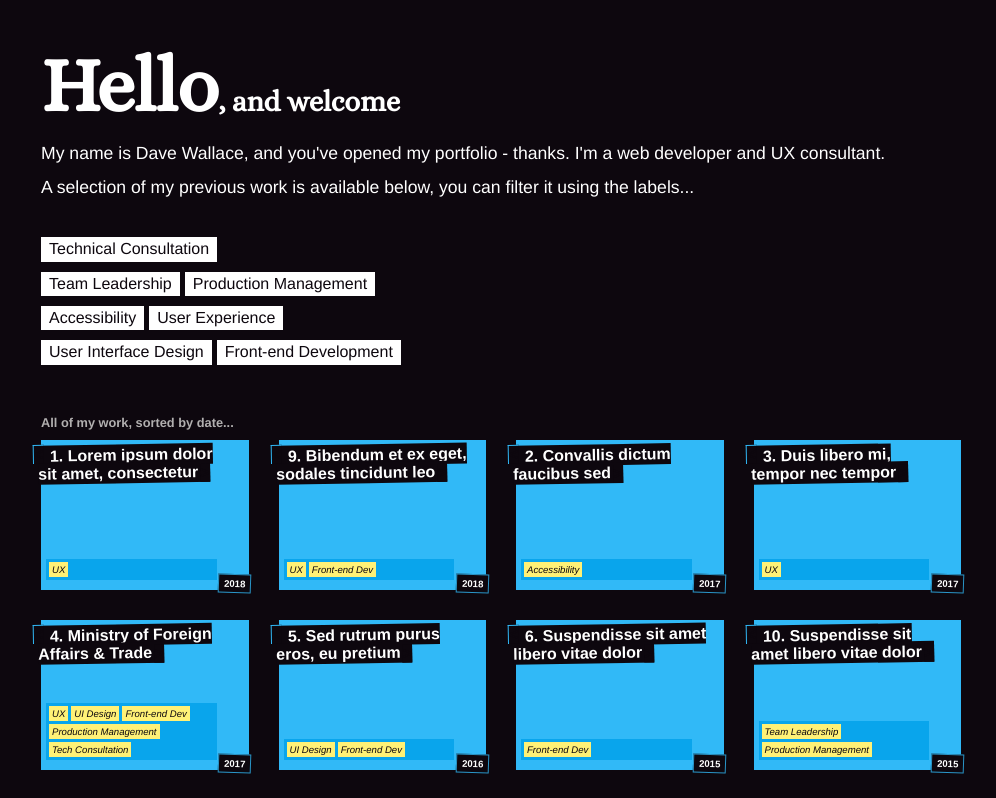
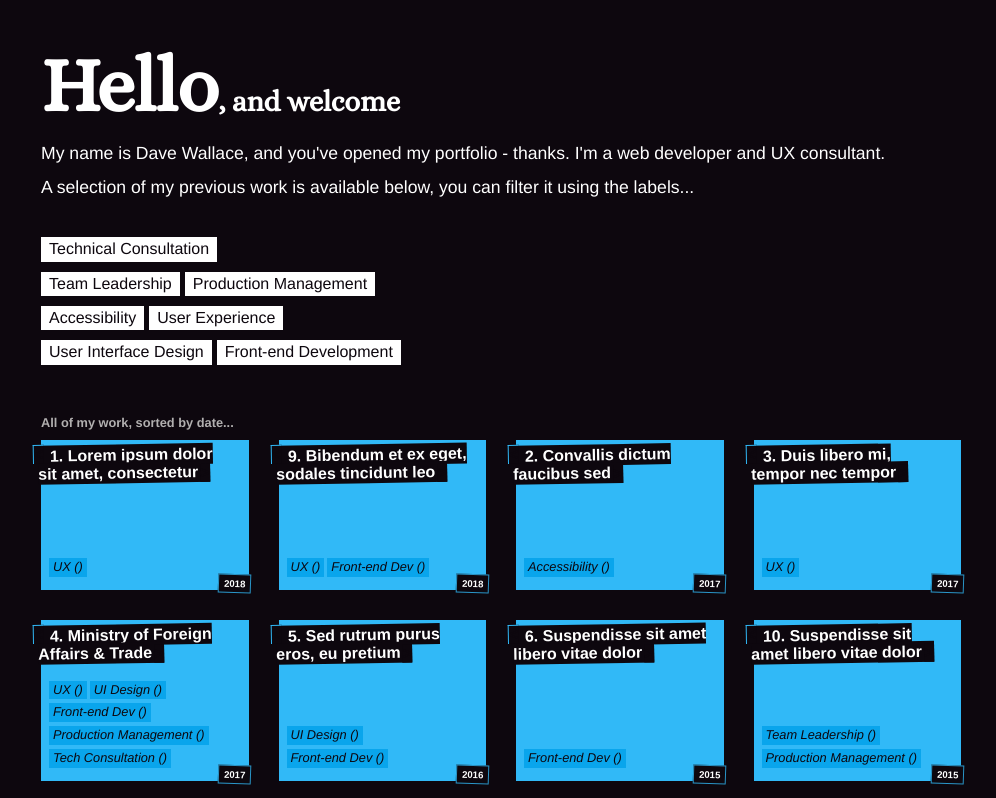
Before and after one commit to davewallace/davewallace.io, a Vue app: page / in a window 1280 px wide. Shown: the top 798 px of the page, without its empty margins (139-1135 px from the left). Built offline with nearby package versions, Linux system fonts and the light colour scheme.

Commit message:
Meh, too long ago and never solved reactivity problem

```diff
--- a/src/components/containers/SortableGrid.vue
+++ b/src/components/containers/SortableGrid.vue
@@ -52,6 +52,7 @@
 </template>
 
 <script>
+import Vue from 'vue'
 import SortableGridMenu from './SortableGridMenu'
 import SortableGridItem from './SortableGridItem'
 
@@ -120,7 +121,6 @@ export default {
    **/
   watch: {
     gridSelectedItem: function (newValue, oldValue) {
-
       this.updateGridSelectedState()
     }
   },
@@ -209,13 +209,16 @@ export default {
       // structure. This way, the most recently selected sort option items are
       // most prominent - even if they are older than previously selected
       // options.
-      let primarySortData = []
-      let primarySortStructures = []
+      let primarySortData = [];
+      let primarySortStructures = [];
+
       selectedSortOptions.forEach(function (option, sortOptionsIndex) {
 
         self.gridData.forEach(function (dataItem, dataItemIndex) {
 
           dataItem.tags.forEach(function (tagObj) {
+
+            tagObj.selected = false;
 
             // If a given item has tags which match a selected tag, add it to
             // the new Array.
@@ -224,23 +227,57 @@ export default {
               // Create a new data structure for the current user-selected tag,
               // if one does not already exist.
               if (typeof primarySortStructures[sortOptionsIndex] === 'undefined') {
-                primarySortStructures[sortOptionsIndex] = []
+                primarySortStructures[sortOptionsIndex] = [];
               }
-              primarySortStructures[sortOptionsIndex].push(dataItem)
+              primarySortStructures[sortOptionsIndex].push(dataItem);
             }
 
           })
         })
-      })
+      });
 
       // Date sort and concatenate all structures back together, then set
       primarySortStructures.forEach(function (structure) {
 
         let sortedByDate = structure.sort(function (b, a) {
-          return parseFloat(a.date) - parseFloat(b.date)
-        })
-        primarySortData = primarySortData.concat(sortedByDate)
-      })
+          return parseFloat(a.date) - parseFloat(b.date);
+        });
+        primarySortData = primarySortData.concat(sortedByDate);
+      });
+
+
+
+
+
+
+      /*****
+       * THIS IS SUPER MESSED UP, I THINK THE SPLITTING OF DATA STRUCTURES IS LOSING THE REACTIVE DATA REFERENCE
+       * ********/
+      primarySortData.forEach(function (dataItem, index) {
+
+        selectedSortOptions.forEach(function (option, sortOptionsIndex) {
+
+          dataItem.tags.forEach(function (tagObj) {
+
+            if (option.id === tagObj.id) {
+              tagObj.selected = true
+            }
+
+          })
+        });
+
+        Vue.set(primarySortData, index, Object.assign({}, dataItem));
+      });
+
+      // let temp = function (oldObj) {
+      //   return Object.assign({}, oldObj);
+      // };
+
+
+
+
+
+
 
       // Sort remaining data by date, then set
       // TODO: Array spread will not work in IE11
--- a/src/components/containers/SortableGridItem.vue
+++ b/src/components/containers/SortableGridItem.vue
@@ -103,11 +103,6 @@ export default {
 // Base className for BEM prefixing - do not add styles at the base level,
 // they belong in <SortableGrid />
 .sortable-grid {
-
-  &__grid-item__tag--selected {
-    // TODO: refactor this dumpster fire
-    background: yellow !important;
-  }
 
   /**
    * Main contents
@@ -223,7 +218,7 @@ export default {
         // primary blurb text should be prominent, its helpful in describing the
         // role I was in
         .sortable-grid__grid--primary & {
-          font-size: $font__size--largest;
+          font-size: $font__size--large;
         }
       }
       &__grid-item__body-text {
@@ -273,28 +268,27 @@ export default {
 
 // tags
 .sortable-grid-tags {
-  display: flex;
-  flex-wrap: wrap;
   padding-top: 3px;
   padding-left: 3px;
 
   &__item {
-    // display: inline-block;
-    // vertical-align: top;
-    // line-height: 1.3em;
+    display: inline-block;
     margin-right: 3px;
     margin-bottom: 3px;
-    padding: 2px 3px;
-    font-size: $font__size--smallest;
+    padding: 2px 4px;
+    font-size: $font__size--small;
     font-style: italic;
     color: $color__base;
-    background: $color__base--yellow;
-  }
+
     /**
      * States & modifiers
      **/
     .sortable-grid__grid--primary & {
       background: darken($color__base--green, 10);
+
+      &--selected {
+        background: $color__base--yellow;
+      }
     }
     .sortable-grid__grid--secondary & {
       background: darken($color__base--blue, 10);
@@ -304,4 +298,5 @@ export default {
       background: darken($color__base--yellow, 20);
     }
   }
+}
 </style>
--- a/src/components/ui/List.vue
+++ b/src/components/ui/List.vue
@@ -7,7 +7,7 @@
           className ? className + '__item' : 'list__item',
           dataObject.selected ? (className ? className + '__item--selected' : 'list__item--selected') : ''
         ]">
-      {{ dataObject.value }}
+      {{ dataObject.value }} ({{ dataObject.selected }})
     </li>
   </ul>
 </template>
@@ -30,6 +30,12 @@ export default {
       type: String,
       default: ''
     }
+  },
+  watch: {
+    data: function (newValue, oldValue) {
+      console.log('List data updated...')
+      console.log(newValue)
+    }
   }
 }
 </script>
```
Also changed, not shown: package.json (+6 -6 lines), src/App.vue (+34 -4 lines), 1 other file (tests, documents, lock files or other folders).
